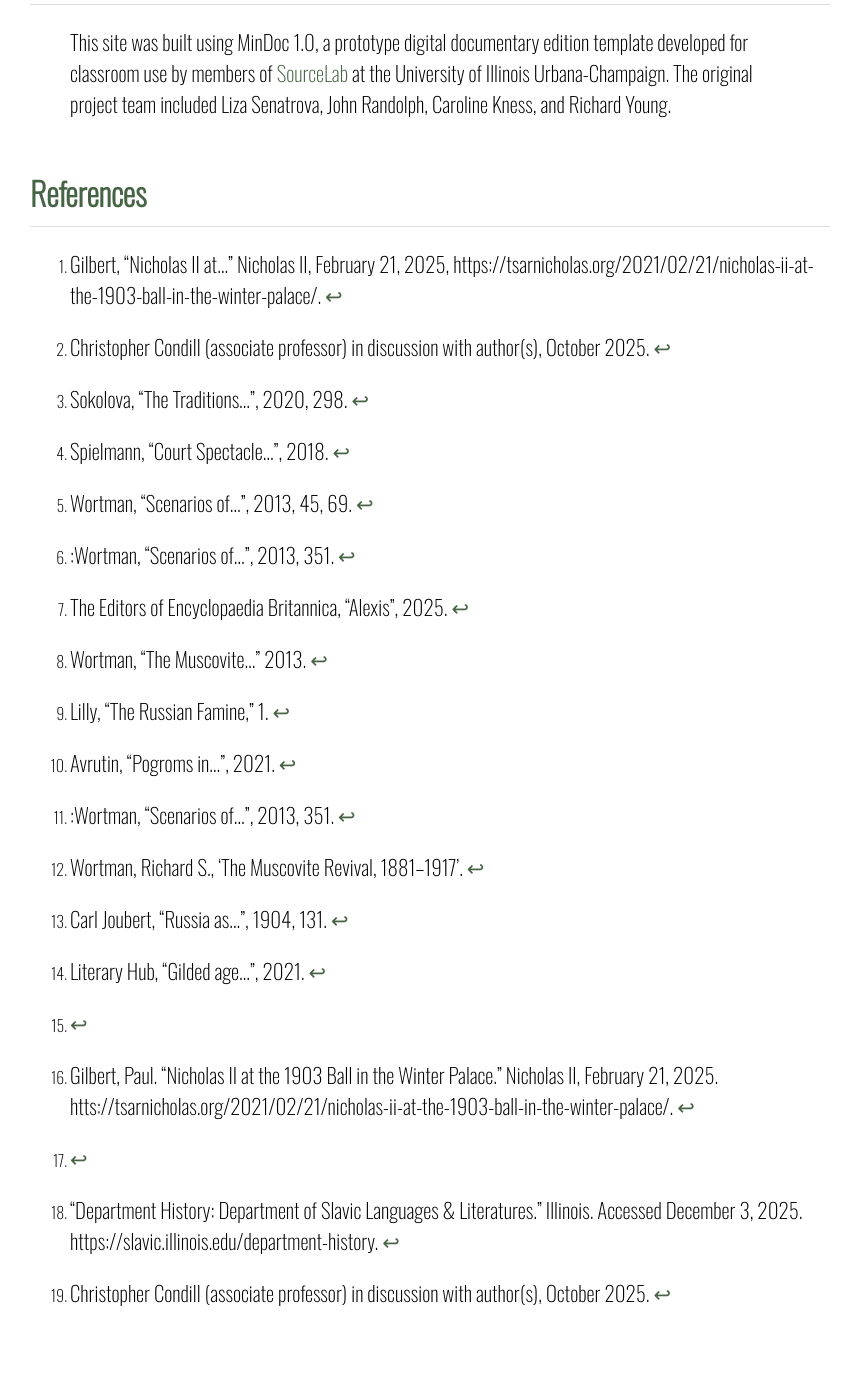
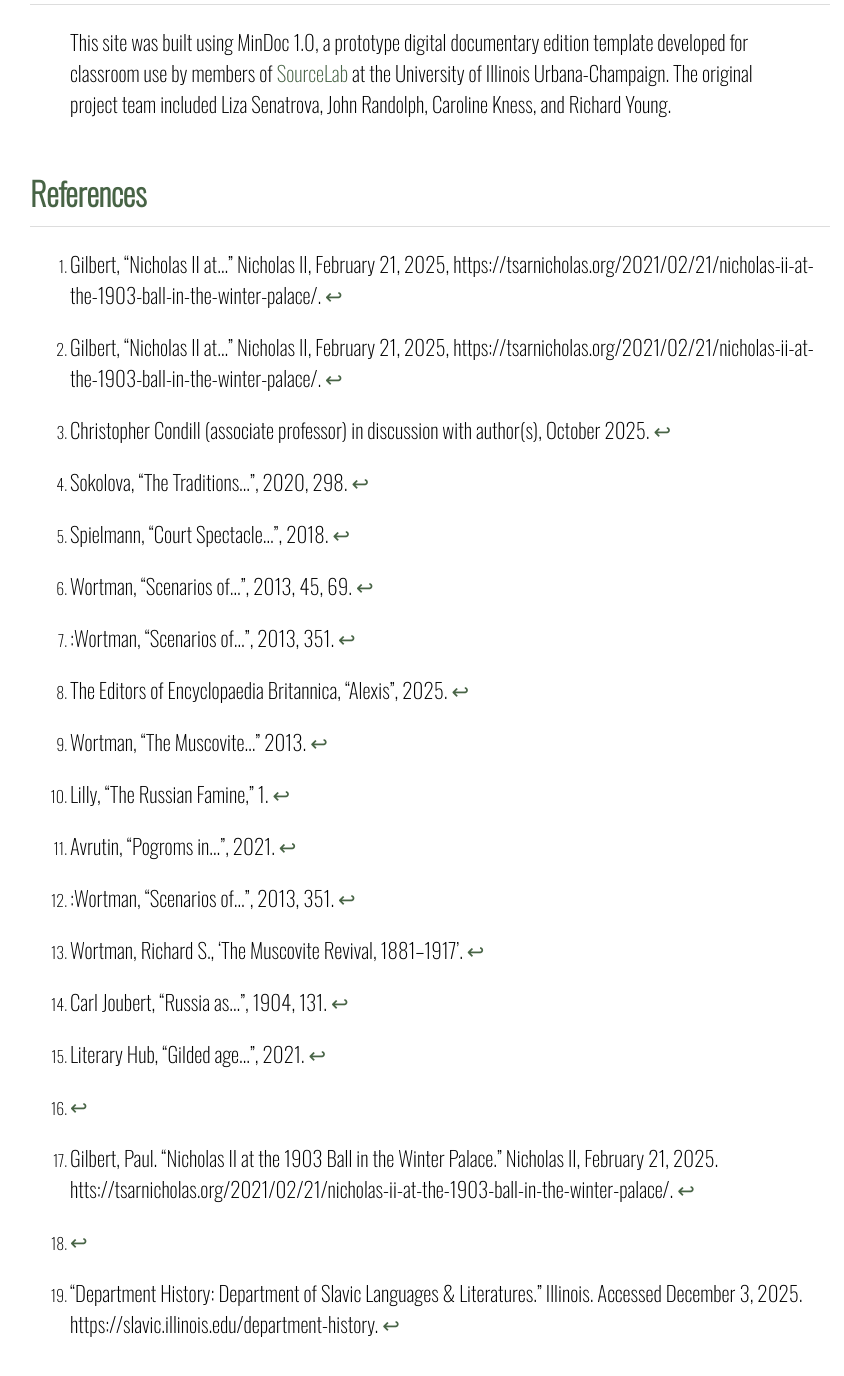
Before and after one commit to SelinaCochran/romanovball, a Jekyll site: the page built from index.markdown, in a window 1280 px wide and 1400 px high, scrolled down 9885 px. Shown: the top 1376 px of the window, without its empty margins (210-1054 px from the left). Built offline with Jekyll 4.4.1, drawn with Linux system fonts in a browser that asks for light colours.

Commit message:
Update index.markdown

```diff
--- a/index.markdown
+++ b/index.markdown
@@ -111,21 +111,22 @@ Professor John Randolphr who teaches History 207 at The University of Illinois U
 # References
 
 [^1]:Gilbert, “Nicholas II at…” Nicholas II, February 21, 2025, https://tsarnicholas.org/2021/02/21/nicholas-ii-at-the-1903-ball-in-the-winter-palace/.
-[^2]:Christopher Condill (associate professor) in discussion with author(s), October 2025.
-[^3]:Sokolova, “The Traditions...”, 2020, 298.
-[^4]:Spielmann, “Court Spectacle…”, 2018.
-[^5]:Wortman, “Scenarios of…”, 2013, 45, 69.
-[^6]::Wortman, “Scenarios of…”, 2013, 351.
-[^7]:The Editors of Encyclopaedia Britannica, "Alexis", 2025.
-[^8]:Wortman, “The Muscovite…” 2013.
-[^9]:Lilly, “The Russian Famine,” 1.
-[^10]:Avrutin, “Pogroms in…”, 2021.
-[^11]::Wortman, “Scenarios of…”, 2013, 351.
-[^12]:Wortman, Richard S., 'The Muscovite Revival, 1881–1917'.
-[^13]:Carl Joubert, “Russia as…”, 1904, 131.
-[^14]:Literary  Hub, “Gilded age…”, 2021.
-[^15]:
-[^16]:Gilbert, Paul. “Nicholas II at the 1903 Ball in the Winter Palace.” Nicholas II, February 21, 2025. htts://tsarnicholas.org/2021/02/21/nicholas-ii-at-the-1903-ball-in-the-winter-palace/.
-[^17]:
-[^18]:“Department History: Department of Slavic Languages & Literatures.” Illinois. Accessed December 3, 2025. https://slavic.illinois.edu/department-history.
-[^19]:Christopher Condill (associate professor) in discussion with author(s), October 2025.
+[^2]:Gilbert, “Nicholas II at…” Nicholas II, February 21, 2025, https://tsarnicholas.org/2021/02/21/nicholas-ii-at-the-1903-ball-in-the-winter-palace/.
+[^3]:Christopher Condill (associate professor) in discussion with author(s), October 2025.
+[^4]:Sokolova, “The Traditions...”, 2020, 298.
+[^5]:Spielmann, “Court Spectacle…”, 2018.
+[^6]:Wortman, “Scenarios of…”, 2013, 45, 69.
+[^7]::Wortman, “Scenarios of…”, 2013, 351.
+[^8]:The Editors of Encyclopaedia Britannica, "Alexis", 2025.
+[^9]:Wortman, “The Muscovite…” 2013.
+[^10]:Lilly, “The Russian Famine,” 1.
+[^11]:Avrutin, “Pogroms in…”, 2021.
+[^12]::Wortman, “Scenarios of…”, 2013, 351.
+[^13]:Wortman, Richard S., 'The Muscovite Revival, 1881–1917'.
+[^14]:Carl Joubert, “Russia as…”, 1904, 131.
+[^15]:Literary  Hub, “Gilded age…”, 2021.
+[^16]:
+[^17]:Gilbert, Paul. “Nicholas II at the 1903 Ball in the Winter Palace.” Nicholas II, February 21, 2025. htts://tsarnicholas.org/2021/02/21/nicholas-ii-at-the-1903-ball-in-the-winter-palace/.
+[^18]:
+[^19]:“Department History: Department of Slavic Languages & Literatures.” Illinois. Accessed December 3, 2025. https://slavic.illinois.edu/department-history.
+[^20]:Christopher Condill (associate professor) in discussion with author(s), October 2025.
```
